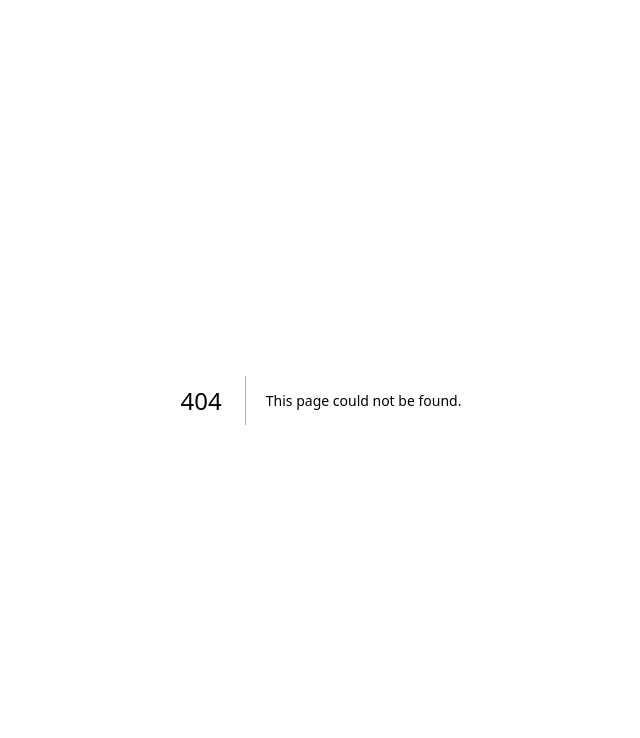
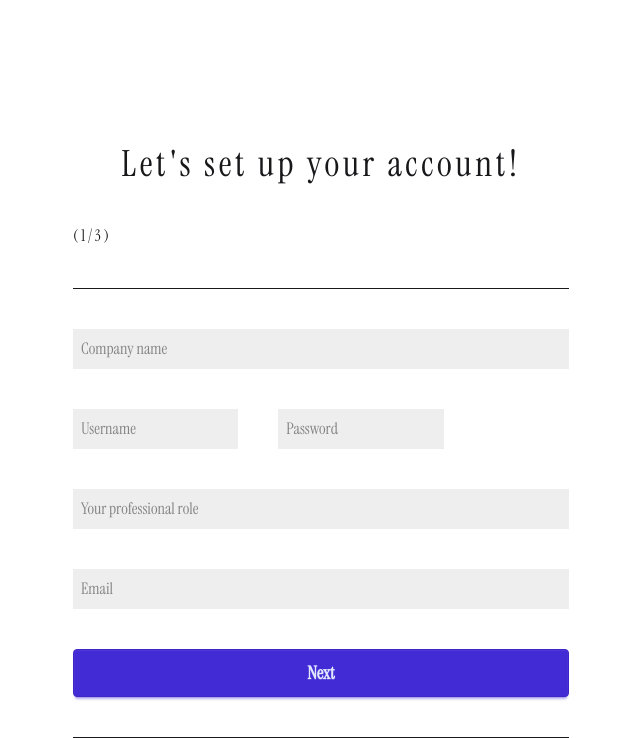
Before and after one commit to Hampus2001/mera, a Next.js app in the folder frontend/: page /createWorkspace in a window 1280 px wide. Before the commit this address had no page. Shown: the top 738 px of the page, without its empty margins (319-959 px from the left). Built offline with nearby package versions, Linux system fonts and the light colour scheme.

Commit message:
Started with createWorkspace page.

```diff
--- /dev/null
+++ b/frontend/app/createWorkspace/page.js
@@ -0,0 +1,185 @@
+"use client";
+import { useEffect, useState } from "react";
+export default function CreateWorkspace() {
+  const [toggleSlide, setToggleSlide] = useState(1);
+  const [slideTitle, setSlideTitle] = useState("Let's set up your account!");
+
+  //all added employees
+  const [employees, setEmployees] = useState([]);
+
+  //new company
+  const [company, setCompany] = useState();
+
+  //new employee
+  const [username, setUsername] = useState();
+  const [password, setPassword] = useState();
+  const [email, setEmail] = useState();
+  const [role, setRole] = useState();
+  const [hours, setHours] = useState();
+  const [admin, setAdmin] = useState();
+
+  //functions
+
+  function addEmployee() {
+    let id = employees.length + 100;
+
+    const newUser = {
+      id: id,
+      company_id: company,
+      email: email,
+      username: username,
+      password: password,
+      role: role,
+      admin: admin,
+    };
+
+    const updatedEmployees = [...employees, newUser];
+
+    setEmployees(updatedEmployees);
+
+    setUsername();
+    setPassword();
+    setEmail();
+    setRole();
+    setHours();
+    setAdmin();
+  }
+
+  useEffect(() => {
+    if (toggleSlide == 1) {
+      setSlideTitle("Let's set up your account!");
+    } else if (toggleSlide == 2) {
+      setSlideTitle("Now, lets add your employees..");
+    }
+  }, [toggleSlide]);
+
+  return (
+    <div className="flex flex-col min-h-screen items-center p-36 gap-10 font-instrument">
+      <h1 className="text-4xl tracking-widest text-center">{slideTitle}</h1>
+
+      <div className="flex flex-col gap-10 w-1/2">
+        <div className="flex w-full justify-start">
+          <p>( {toggleSlide} / 3 )</p>
+        </div>
+        {toggleSlide !== 1 && (
+          <div>
+            <button
+              onClick={() => setToggleSlide(toggleSlide - 1)}
+              className="underline "
+            >
+              Go back
+            </button>
+          </div>
+        )}
+        <hr></hr>
+        {toggleSlide == 1 && (
+          <>
+            <input
+              onChange={(e) => setCompany(e.target.value)}
+              type="text"
+              placeholder="Company name"
+              className="p-2 bg-base-300"
+            />
+
+            <div className="flex gap-10">
+              <input
+                onChange={(e) => setUsername(e.target.value)}
+                type="text"
+                placeholder="Username"
+                className="p-2 bg-base-300 w-1/3"
+              />
+              <input
+                onChange={(e) => setPassword(e.target.value)}
+                type="password"
+                placeholder="Password"
+                className="p-2 bg-base-300 w-1/3"
+              />
+            </div>
+
+            <input
+              onChange={(e) => setRole(e.target.value)}
+              type="text"
+              placeholder="Your professional role"
+              className="p-2 bg-base-300"
+            />
+            <input
+              onChange={(e) => setEmail(e.target.value)}
+              type="email"
+              placeholder="Email"
+              className="p-2 bg-base-300"
+            />
+            <div className="flex">
+              <button
+                onClick={() => {
+                  setToggleSlide(toggleSlide + 1);
+                  addEmployee;
+                }}
+                className="btn btn-lg btn-primary w-full"
+              >
+                Next
+              </button>
+            </div>
+          </>
+        )}
+        {toggleSlide == 2 && (
+          <>
+            <input
+              onChange={(e) => setUsername(e.target.value)}
+              type="text"
+              placeholder="username"
+              className="p-2 bg-base-300 "
+            />
+
+            <input
+              onChange={(e) => setEmail(e.target.value)}
+              type="email"
+              placeholder="email"
+              className="p-2 bg-base-300"
+            />
+            <input
+              onChange={(e) => setPassword(e.target.value)}
+              type="password"
+              placeholder="Password"
+              className="p-2 bg-base-300"
+            />
+            <input
+              onChange={(e) => setRole(e.target.value)}
+              type="text"
+              placeholder="Professional role"
+              className="p-2 bg-base-300"
+            />
+            <input
+              onChange={(e) => setHours(e.target.value)}
+              type="number"
+              placeholder="Hours per week"
+              className="p-2 bg-base-300"
+            />
+            <div className="flex gap-5">
+              <p>Admin ?</p>
+              <div className="flex gap-2">
+                <p>yes</p>
+                <input
+                  type="checkbox"
+                  checked={admin === true}
+                  onChange={() => setAdmin(true)}
+                />
+              </div>
+              <div className="flex gap-2">
+                <p>no</p>
+                <input
+                  type="checkbox"
+                  checked={admin === false}
+                  onChange={() => setAdmin(false)}
+                />
+              </div>
+            </div>
+            <button onClick={addEmployee} className="btn btn-lg btn-secondary">
+              add employee
+            </button>
+          </>
+        )}
+        <hr></hr>
+      </div>
+    </div>
+  );
+}
```
